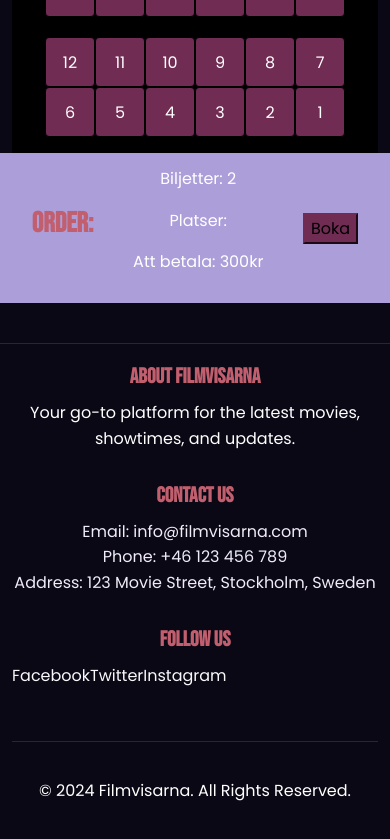
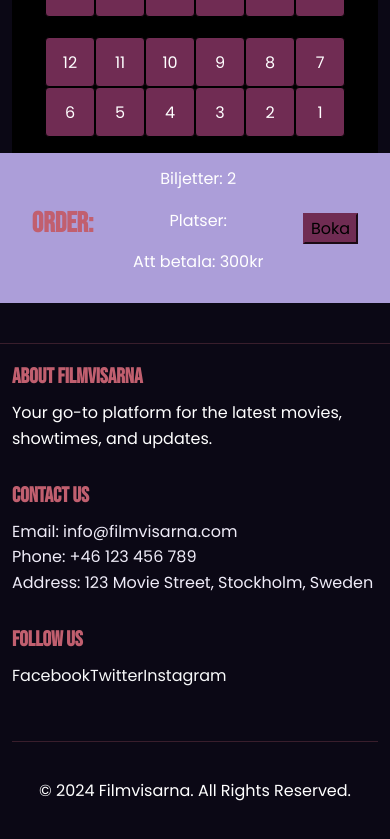
Before and after one commit to staraii/filmvisarna, a React (Vite) app: page /boka in a window 390 px wide. Shown: the part 1218-2057 px from the top of the page. Built offline with nearby package versions, Linux system fonts and the light colour scheme.

Commit message:
Update
Fixing text  text-align: left; instead of center

```diff
--- a/src/components/Footer/footer.css
+++ b/src/components/Footer/footer.css
@@ -6,6 +6,7 @@
   /* Light text color */
   padding: 20px 0;
   /* Padding for the footer */
+  text-align: left;
 }
 
 .footer h5 {
@@ -13,11 +14,14 @@
   /* Accent color for headings */
   margin-bottom: 10px;
   /* Space below headings */
+  text-align: left;
+
 }
 
 .footer ul {
   padding-left: 0;
   /* Remove default padding */
+  text-align: left;
 }
 
 .footer a {
@@ -25,6 +29,7 @@
   /* Ensure links are visible */
   text-decoration: none;
   /* Remove underline */
+
 }
 
 .footer a:hover {
@@ -42,3 +47,18 @@
   margin: 20px 0;
   /* Space around the line */
 }
+
+/* Responsive styles */
+@media (max-width: 767px) {
+  .footer .row {
+    flex-direction: column;
+    /* Stack columns on small screens */
+    text-align: left;
+    /* Keep text left aligned on small screens */
+  }
+
+  .footer .col-md-4 {
+    margin-bottom: 20px;
+    /* Add space between stacked items */
+  }
+}
```
